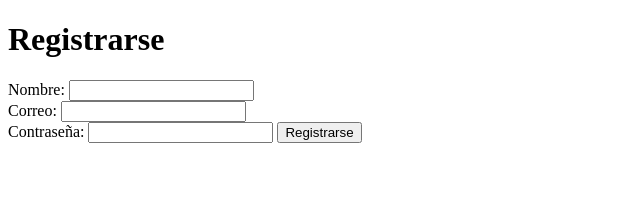
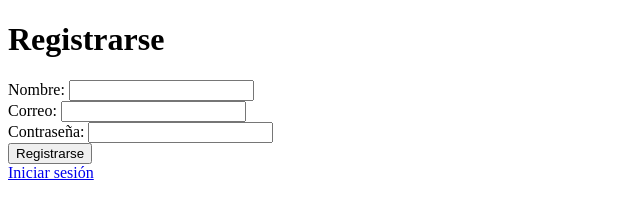
Before and after one commit to 3-TIC-ORT/proyecto-3-tureceta, a plain HTML site: page Pagina registrarse.html in a window 1280 px wide. Shown: the whole page, without its empty margins (0-640 px from the left). Drawn offline with Linux system fonts and the light colour scheme.

Commit message:
mas cambios

```diff
--- a/Pagina registrarse.html
+++ b/Pagina registrarse.html
@@ -1,25 +1,33 @@
 <!DOCTYPE html>
-<html lang="en">
+<html lang="es">
 <head>
     <meta charset="UTF-8">
     <meta http-equiv="X-UA-Compatible" content="IE=edge">
     <meta name="viewport" content="width=device-width, initial-scale=1.0">
-    <title>Registro de sesion</title>
+    <title>Registro de Sesión</title>
 </head>
 <body>
-<h1> Registrarse</h1>
+    <h1>Registrarse</h1>
+    <div class="container">
         <div>
             <label for="nombre">Nombre:</label>
             <input type="text" id="nombre">
         </div>
         <div>
-    <div>
             <label for="correo">Correo:</label>
             <input type="email" id="correo">
         </div>
+        <div >
             <label for="contraseña">Contraseña:</label>
             <input type="password" id="contraseña">
+        </div>
+        <div>
             <button id="BotonRegistro">Registrarse</button>
+        </div>
+        <div>
+            <a href="#">Iniciar sesión</a>
+        </div>
+    </div>
+    <script src="Codigo Registrarse.js"></script>
 </body>
 </html>
-<script src="Codigo Registrarse.js"></script>
--- /dev/null
+++ b/Paginaregistrarse.css
@@ -0,0 +1,9 @@
+.container{
+    width: 400px;
+    padding: 30px;
+    background-color: #f9f9f9;
+    border: 2px solid #060707; /* Color del borde azul */
+    border-radius: 10px;
+    box-shadow: 0 0 15px rgba(0, 0, 0, 0.1);
+    text-align: center;
+}
```
Also changed, not shown: PruebaManupreguntas1.html (+3 -3 lines). Lines whose indentation alone changed are shown as unchanged.
